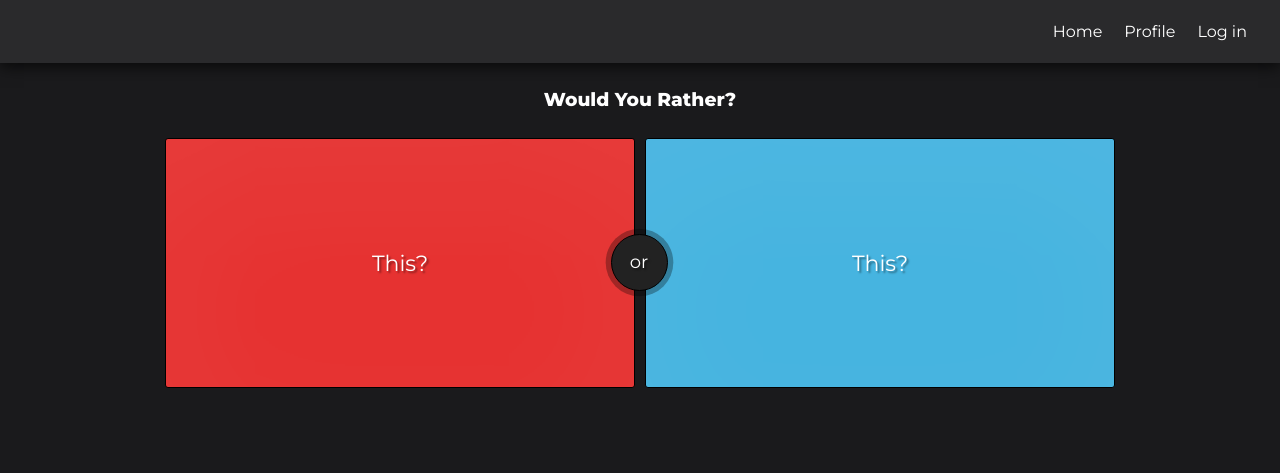
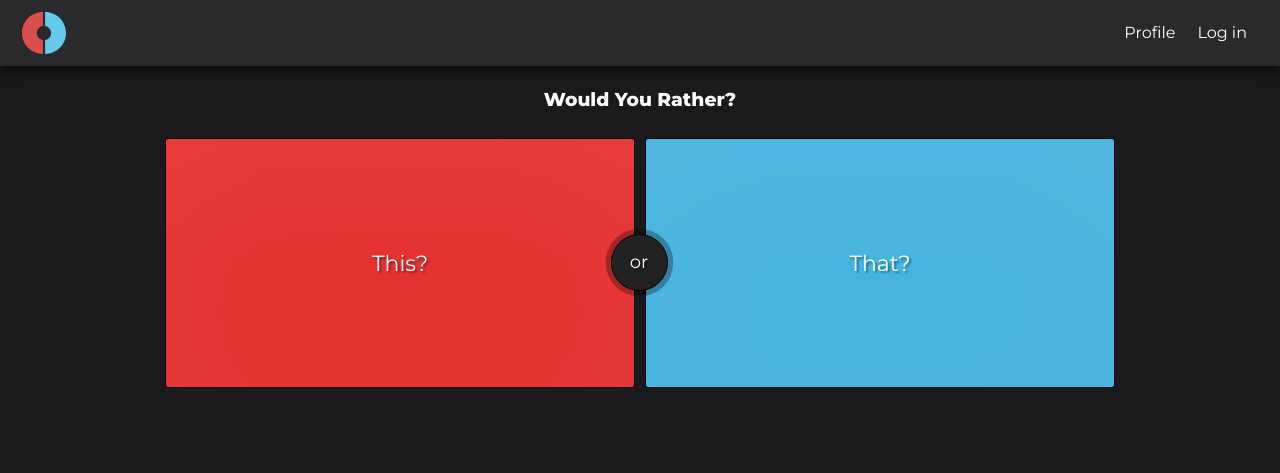
Before and after one commit to duvan094/PHPproject, a PHP site: page / in a window 1280 px wide. Shown: the top 473 px of the page. Run offline with PHP 8.4, Linux system fonts and the light colour scheme.

Commit message:
Logo added to header

```diff
--- a/header.php
+++ b/header.php
@@ -7,9 +7,14 @@
   </head>
   <body>
     <nav>
+      <a id="home" href="#">
+        <svg xmlns="http://www.w3.org/2000/svg" xmlns:xlink="http://www.w3.org/1999/xlink" version="1.1" id="Layer_1" x="0px" y="0px" width="783.366px" height="744px" viewBox="0 0 783.366 744" enable-background="new 0 0 783.366 744" xml:space="preserve">
+          <path fill="#66CAED" d="M411.366,0v246.52c60.793,9.459,107.317,62.035,107.317,125.48s-46.524,116.021-107.317,125.48V744  c205.45,0,372-166.55,372-372S616.816,0,411.366,0"/>
+          <path fill="#DB4F4F" d="M264.683,372c0-63.445,46.524-116.021,107.317-125.48V0C166.551,0,0,166.55,0,372s166.551,372,372,372  V497.48C311.207,488.021,264.683,435.445,264.683,372"/>
+        </svg>
+      </a>
       <ul>
         <li><a href="#">Log in</a></li>
         <li><a href="#">Profile</a></li>
-        <li><a href="#">Home</a></li>
       </ul>
     </nav>
--- a/index.php
+++ b/index.php
@@ -4,7 +4,7 @@
 
       <ul id="card-container">
         <li><button>This?</button></li>
-        <li><button>This?</button></li>
+        <li><button>That?</button></li>
       </ul>
     </main>
     <?php  include "footer.php"?>
--- a/main.css
+++ b/main.css
@@ -36,6 +36,7 @@ nav>ul>li>a{
 		text-decoration: none;
 		color:#FFF;
 		padding:22px 11px;
+		line-height: 22px;
 		display:block;
 }
 
@@ -54,6 +55,21 @@ h3{
 main{
 	margin-top: 88px;
 }
+
+#home{
+	padding:11px 22px 6px 22px;
+	height:44px;
+	width:44px;
+	display: block;
+	float:left;
+}
+
+#home>svg{
+	height:100%;
+	width:100%;
+}
+
+
 
 /*Would you rather cards*/
 #card-container{
```
Also changed, not shown: img/logo.svg (added).
